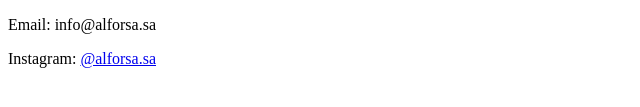
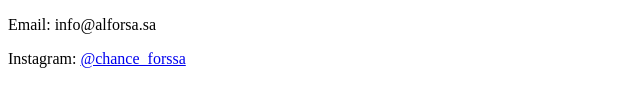
Before and after one commit to MMD7282/alforsa-global, a plain HTML site: page index.html in a window 1280 px wide. Shown: the part 479-586 px from the top of the page, 0-640 px from the left. Drawn offline with Linux system fonts and the light colour scheme.

Commit message:
Update index.html

```diff
--- a/index.html
+++ b/index.html
@@ -1,13 +1,12 @@
 <!DOCTYPE html>
 <html lang="en">
 <head>
-
   <!-- ✅ SEO Meta Tags -->
   <meta charset="UTF-8" />
   <meta name="viewport" content="width=device-width, initial-scale=1.0" />
-  <meta name="description" content="Alforsa (الفرصة لمكائن الآيس كريم) - Global supplier of soft serve ice cream machines, slush machines, spare parts, and maintenance. Shipping available worldwide." />
-  <meta name="keywords" content="ice cream machine, soft serve machine, slush machine, ice cream equipment, Alforsa Saudi Arabia, Alforsa global, cheap ice cream machine, ice cream machine for sale, commercial ice cream machine, slush machine supplier" />
   <title>Alforsa - Soft Serve & Slush Machines Worldwide</title>
+  <meta name="description" content="Alforsa (الفرصة لمكائن الآيس كريم) - Global supplier of soft serve ice cream machines, slush machines, spare parts, and maintenance. Shipping worldwide from Saudi Arabia." />
+  <meta name="keywords" content="ice cream machine, soft serve machine, slush machine, commercial ice cream machine, Alforsa Saudi Arabia, Alforsa global, cheap ice cream machine, ice cream machine for sale, ice cream machine supplier, slush machine supplier, chance_forssa" />
 </head>
 
 <body>
@@ -32,6 +31,6 @@
 
   <h3>📞 Contact Us</h3>
   <p>Email: info@alforsa.sa</p>
-  <p>Instagram: <a href="https://www.instagram.com/alforsa.sa" target="_blank">@alforsa.sa</a></p>
+  <p>Instagram: <a href="https://www.instagram.com/chance_forssa" target="_blank">@chance_forssa</a></p>
 </body>
 </html>
```
